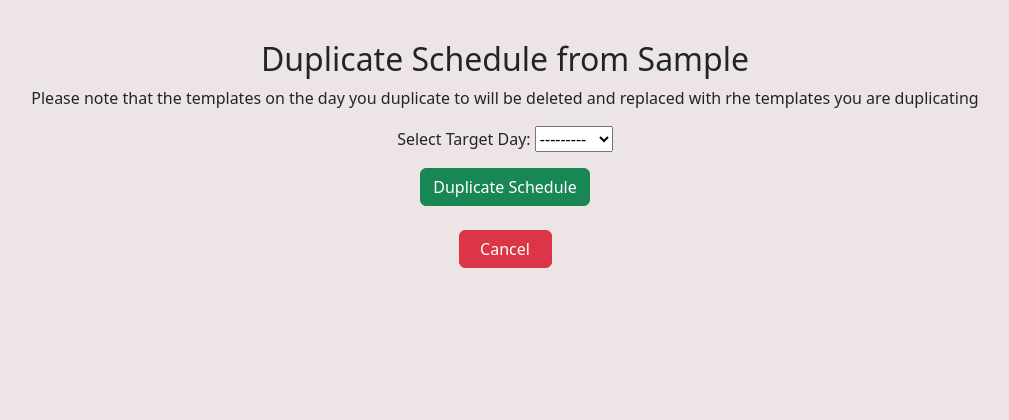
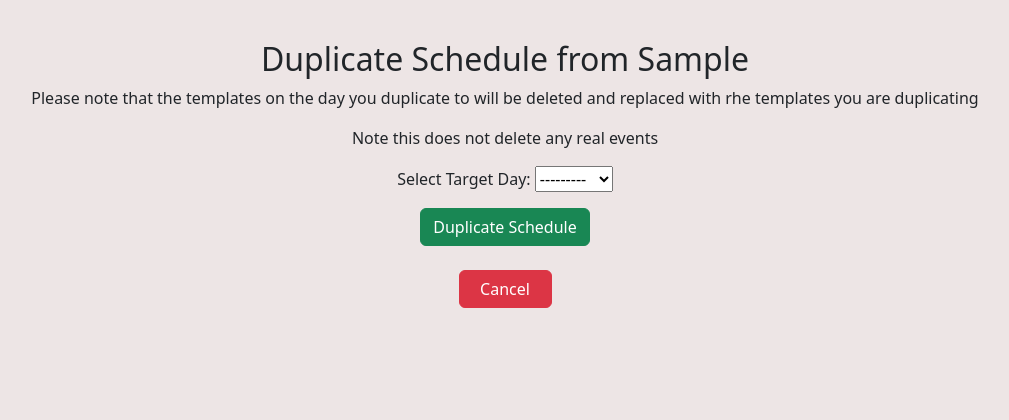
Before and after one commit to judewoolls/ClassifyBooking, a Django app: page /booking/template/duplicate_schedule/1/ in a window 1280 px wide. Shown: the part 56-476 px from the top of the page, without its empty margins (135-1144 px from the left). Run offline with Django 4.2, Linux system fonts and the light colour scheme; a user stored in the database is signed in; tables that the repository leaves empty hold one stand-in row (values such as "Sample post").

Commit message:
add notice to users that duplicating a days template does not delete real events

```diff
--- a/booking/templates/booking/duplicate_template_schedule.html
+++ b/booking/templates/booking/duplicate_template_schedule.html
@@ -2,6 +2,7 @@
 {% block content %}
   <h2>Duplicate Schedule from {{ source_day }}</h2>
   <p>Please note that the templates on the day you duplicate to will be deleted and replaced with rhe templates you are duplicating</p>
+  <p>Note this does not delete any real events</p>
 
   <form method="post" class="mb-4">
     {% csrf_token %}
```
